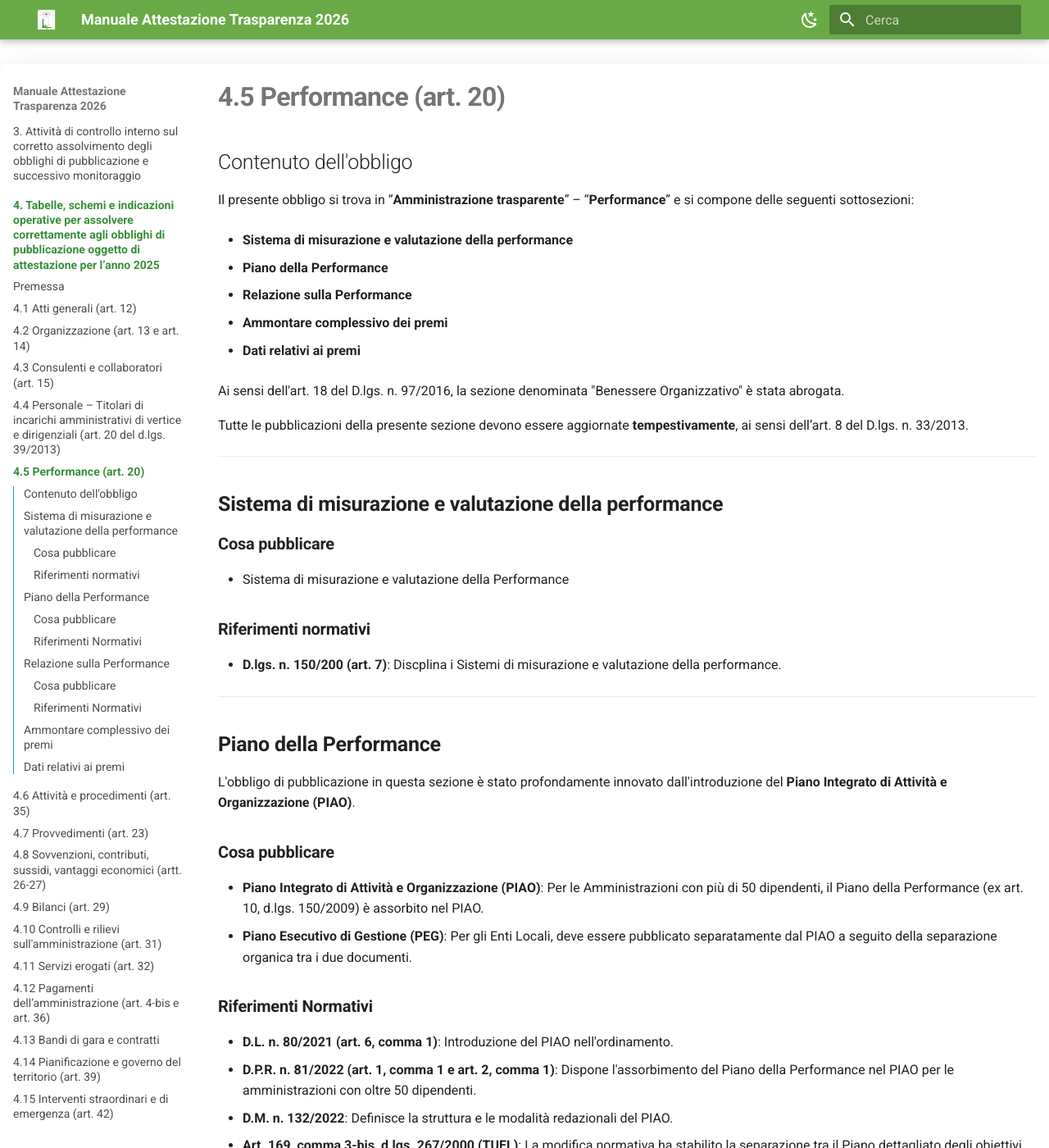
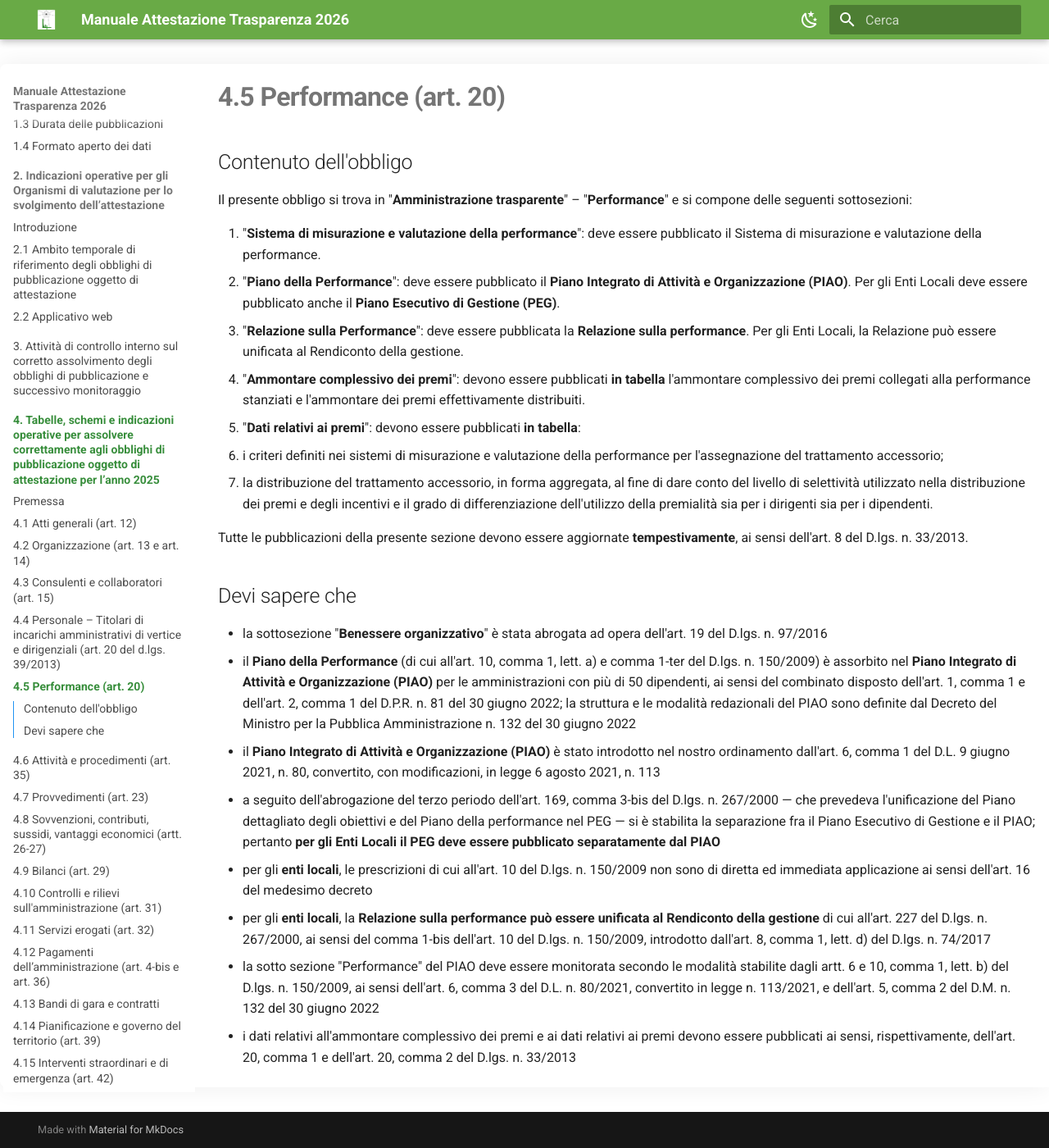
Before and after one commit to Lab4srl/manuale-trasparenza-2026, an MkDocs documentation site: the page built from docs/capitolo-4/4-5-performance.md, in a window 1280 px wide and 1400 px high. Shown: the whole window at 82% size. Built offline with MkDocs 1.6.1 and Material for MkDocs 9.7.7, drawn with Linux system fonts in a browser that asks for light colours; some of the changed text lies outside the part shown.

Commit message:
Aggiornamento manuale

```diff
--- a/docs/capitolo-4/4-5-performance.md
+++ b/docs/capitolo-4/4-5-performance.md
@@ -1,77 +1,24 @@
 ## Contenuto dell'obbligo
 
-Il presente obbligo si trova in “**Amministrazione trasparente**” – “**Performance**” e si compone delle seguenti sottosezioni:
+Il presente obbligo si trova in "**Amministrazione trasparente**" – "**Performance**" e si compone delle seguenti sottosezioni:
 
-- **Sistema di misurazione e valutazione della performance**
+1. "**Sistema di misurazione e valutazione della performance**": deve essere pubblicato il Sistema di misurazione e valutazione della performance.
+2. "**Piano della Performance**": deve essere pubblicato il **Piano Integrato di Attività e Organizzazione (PIAO)**. Per gli Enti Locali deve essere pubblicato anche il **Piano Esecutivo di Gestione (PEG)**.
+3. "**Relazione sulla Performance**": deve essere pubblicata la **Relazione sulla performance**. Per gli Enti Locali, la Relazione può essere unificata al Rendiconto della gestione.
+4. "**Ammontare complessivo dei premi**": devono essere pubblicati **in tabella** l'ammontare complessivo dei premi collegati alla performance stanziati e l'ammontare dei premi effettivamente distribuiti.
+5. "**Dati relativi ai premi**": devono essere pubblicati **in tabella**:
+   * i criteri definiti nei sistemi di misurazione e valutazione della performance per l'assegnazione del trattamento accessorio;
+   * la distribuzione del trattamento accessorio, in forma aggregata, al fine di dare conto del livello di selettività utilizzato nella distribuzione dei premi e degli incentivi e il grado di differenziazione dell'utilizzo della premialità sia per i dirigenti sia per i dipendenti.
 
-- **Piano della Performance**
+Tutte le pubblicazioni della presente sezione devono essere aggiornate **tempestivamente**, ai sensi dell'art. 8 del D.lgs. n. 33/2013.
 
-- **Relazione sulla Performance**
+## Devi sapere che
 
-- **Ammontare complessivo dei premi**
-
-- **Dati relativi ai premi**
-
-Ai sensi dell'art. 18 del D.lgs. n. 97/2016, la sezione denominata "Benessere Organizzativo" è stata abrogata.
-
-Tutte le pubblicazioni della presente sezione devono essere aggiornate **tempestivamente**, ai sensi dell’art. 8 del D.lgs. n. 33/2013.
-
----
-
-## **Sistema di misurazione e valutazione della performance**
-
-### **Cosa pubblicare**
-- Sistema di misurazione e valutazione della Performance
-
-### **Riferimenti normativi**
-- **D.lgs. n. 150/200 (art. 7)**: Discplina i Sistemi di misurazione e valutazione della performance.
-
----
-
-## **Piano della Performance**
-
-L'obbligo di pubblicazione in questa sezione è stato profondamente innovato dall'introduzione del **Piano Integrato di Attività e Organizzazione (PIAO)**.
-
-### **Cosa pubblicare**
-*   **Piano Integrato di Attività e Organizzazione (PIAO)**: Per le Amministrazioni con più di 50 dipendenti, il Piano della Performance (ex art. 10, d.lgs. 150/2009) è assorbito nel PIAO.
-*   **Piano Esecutivo di Gestione (PEG)**: Per gli Enti Locali, deve essere pubblicato separatamente dal PIAO a seguito della separazione organica tra i due documenti.
-
-### **Riferimenti Normativi**
-*   **D.L. n. 80/2021 (art. 6, comma 1)**: Introduzione del PIAO nell'ordinamento.
-*   **D.P.R. n. 81/2022 (art. 1, comma 1 e art. 2, comma 1)**: Dispone l'assorbimento del Piano della Performance nel PIAO per le amministrazioni con oltre 50 dipendenti.
-*   **D.M. n. 132/2022**: Definisce la struttura e le modalità redazionali del PIAO.
-*   **Art. 169, comma 3-bis, d.lgs. 267/2000 (TUEL)**: La modifica normativa ha stabilito la separazione tra il Piano dettagliato degli obiettivi (unificato nel PEG) e il PIAO, rendendo necessaria la pubblicazione di entrambi.
-
----
-
-## **Relazione sulla Performance**
-
-La Relazione sulla performance documenta i risultati raggiunti rispetto agli obiettivi programmati ed è soggetta a specifiche regole di semplificazione per gli Enti Locali.
-
-### **Cosa pubblicare**
-*   **Relazione sulla Performance**: Documento che evidenzia i risultati dell'amministrazione (ex art. 10, comma 1, lett. b, d.lgs. 150/2009).
-*   **Per gli Enti Locali**: La Relazione può essere **unificata al Rendiconto della gestione** (art. 227 TUEL), fermo restando l'obbligo di monitoraggio dei contenuti della sezione "Performance" del PIAO.
-
-### **Riferimenti Normativi**
-*   **Art. 10, comma 1, lett. b) e comma 1-bis, d.lgs. n. 150/2009**: Definisce l'obbligo della Relazione e la facoltà di unificazione per gli Enti Locali.
-*   **Art. 8, comma 1, lett. d), d.lgs. n. 74/2017**: Ha introdotto la possibilità per gli Enti Locali di accorpare la Relazione al rendiconto.
-*   **D.L. n. 80/2021 (art. 6, comma 3)** e **D.M. n. 132/2022 (art. 5, comma 2)**: Stabiliscono che la sezione "Performance" del PIAO deve essere monitorata e rendicontata secondo le modalità del d.lgs. 150/2009.
-*   **Art. 16, d.lgs. n. 150/2009**: Specifica i limiti di applicazione immediata delle norme sulla performance agli Enti Locali.
-
----
-
-## **Ammontare complessivo dei premi**
-
-Ai sensi dell’art. 20, comma 1 del D.lgs. n. 33/2013, le pubbliche amministrazioni pubblicano l’ammontare complessivo dei premi collegati alla performance stanziati e l’ammontare dei premi effettivamente distribuiti. I dati di questa sezione devono essere **pubblicati in tabella**.
-
-[Fac-simile per la pubblicazione dell'ammontare complessivo dei premi](../assets/documenti/ammontare_complessivo_premi.docx)
-
----
-
-## **Dati relativi ai premi**
-
-Ai sensi dell’art. 20, comma 2 del D.lgs. n. 33/2013, le pubbliche amministrazioni, **pubblicano in tabella**:
-- i criteri definiti nei sistemi di misurazione e valutazione della performance per l’assegnazione del trattamento accessorio;
-- la distribuzione del trattamento accessorio, in forma aggregata, al fine di dare conto del livello di selettività utilizzato nella distribuzione dei premi e degli incentivi e il grado di differenziazione dell'utilizzo della premialità sia per i dirigenti sia per i dipendenti.
-
-[Fac-simile per la pubblicazione dei dati relativi ai premi](../assets/documenti/dati_premi.docx)
+* la sottosezione "**Benessere organizzativo**" è stata abrogata ad opera dell'art. 19 del D.lgs. n. 97/2016
+* il **Piano della Performance** (di cui all'art. 10, comma 1, lett. a) e comma 1-ter del D.lgs. n. 150/2009) è assorbito nel **Piano Integrato di Attività e Organizzazione (PIAO)** per le amministrazioni con più di 50 dipendenti, ai sensi del combinato disposto dell'art. 1, comma 1 e dell'art. 2, comma 1 del D.P.R. n. 81 del 30 giugno 2022; la struttura e le modalità redazionali del PIAO sono definite dal Decreto del Ministro per la Pubblica Amministrazione n. 132 del 30 giugno 2022
+* il **Piano Integrato di Attività e Organizzazione (PIAO)** è stato introdotto nel nostro ordinamento dall'art. 6, comma 1 del D.L. 9 giugno 2021, n. 80, convertito, con modificazioni, in legge 6 agosto 2021, n. 113
+* a seguito dell'abrogazione del terzo periodo dell'art. 169, comma 3-bis del D.lgs. n. 267/2000 — che prevedeva l'unificazione del Piano dettagliato degli obiettivi e del Piano della performance nel PEG — si è stabilita la separazione fra il Piano Esecutivo di Gestione e il PIAO; pertanto **per gli Enti Locali il PEG deve essere pubblicato separatamente dal PIAO**
+* per gli **enti locali**, le prescrizioni di cui all'art. 10 del D.lgs. n. 150/2009 non sono di diretta ed immediata applicazione ai sensi dell'art. 16 del medesimo decreto
+* per gli **enti locali**, la **Relazione sulla performance può essere unificata al Rendiconto della gestione** di cui all'art. 227 del D.lgs. n. 267/2000, ai sensi del comma 1-bis dell'art. 10 del D.lgs. n. 150/2009, introdotto dall'art. 8, comma 1, lett. d) del D.lgs. n. 74/2017
+* la sotto sezione "Performance" del PIAO deve essere monitorata secondo le modalità stabilite dagli artt. 6 e 10, comma 1, lett. b) del D.lgs. n. 150/2009, ai sensi dell'art. 6, comma 3 del D.L. n. 80/2021, convertito in legge n. 113/2021, e dell'art. 5, comma 2 del D.M. n. 132 del 30 giugno 2022
+* i dati relativi all'ammontare complessivo dei premi e ai dati relativi ai premi devono essere pubblicati ai sensi, rispettivamente, dell'art. 20, comma 1 e dell'art. 20, comma 2 del D.lgs. n. 33/2013
```
Also changed, not shown: docs/capitolo-4/4-6-attivita-procedimenti.md (+24 -33 lines).
